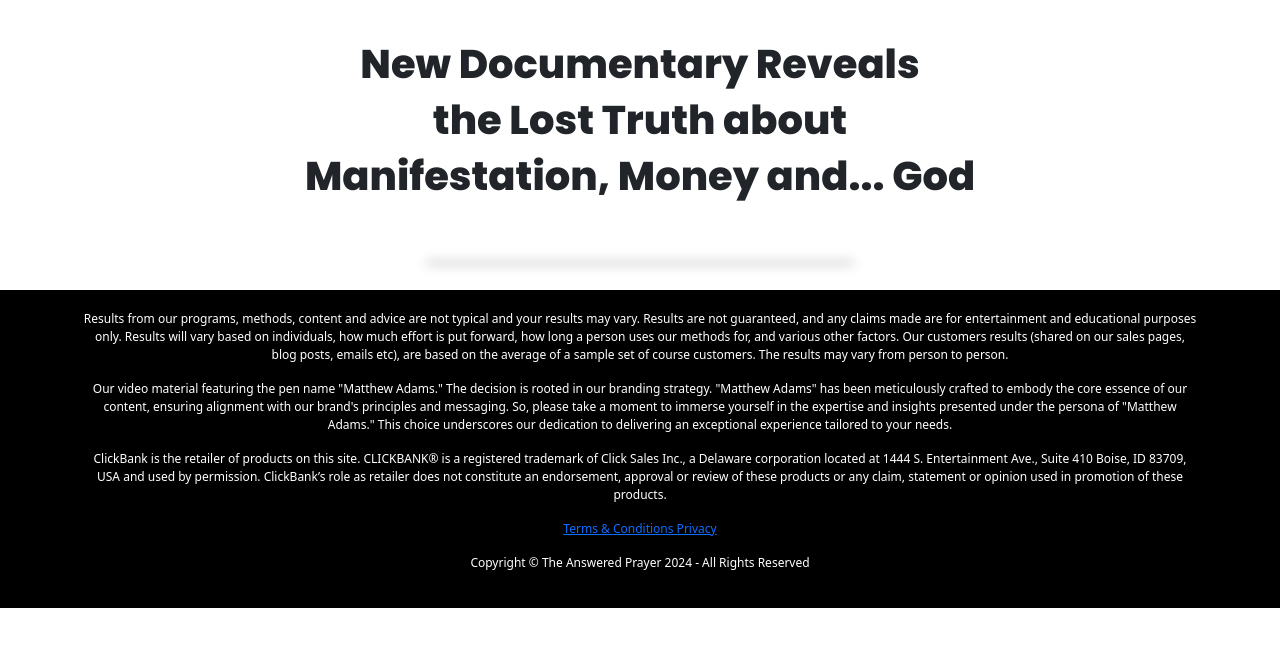
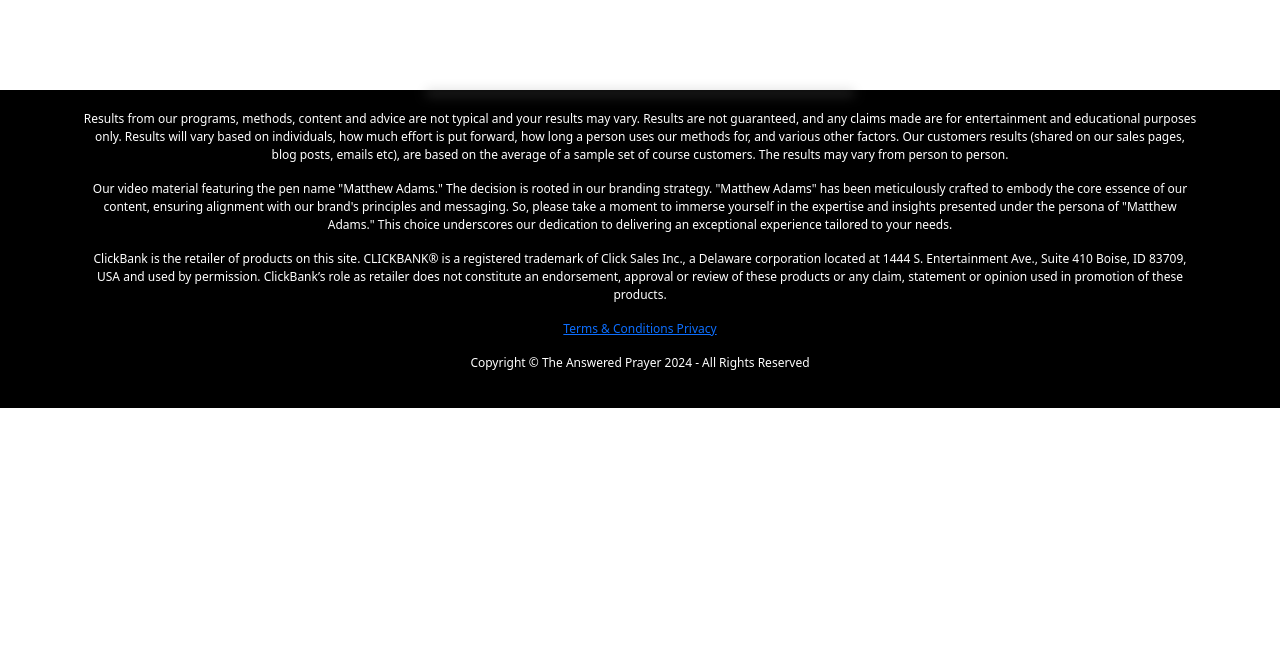
Before and after one commit to YC-TheGed/TAP, a plain HTML site: page index.html in a window 1280 px wide. Drawn offline with nearby package versions, Linux system fonts and the light colour scheme; a script that the page names is missing; files whose address does not match are found by name.

Commit message:
favicon-headline removal

```diff
--- a/index.html
+++ b/index.html
@@ -62,6 +62,7 @@
       integrity="sha384-QWTKZyjpPEjISv5WaRU9OFeRpok6YctnYmDr5pNlyT2bRjXh0JMhjY6hW+ALEwIH"
       crossorigin="anonymous"
     />
+    <link rel="icon" type="image/x-icon" href="/public/TAP-F.png" />
     <script
       src="https://cdn.jsdelivr.net/npm/bootstrap@5.3.3/dist/js/bootstrap.bundle.min.js"
       integrity="sha384-YvpcrYf0tY3lHB60NNkmXc5s9fDVZLESaAA55NDzOxhy9GkcIdslK1eN7N6jIeHz"
@@ -71,9 +72,6 @@
   </head>
   <body>
     <div class="container" id="top">
-      <h1><strong>New Documentary Reveals</strong></h1>
-      <h1><strong>the Lost Truth about</strong></h1>
-      <h1><strong>Manifestation, Money and... God</strong></h1>
       <div class="container" id="vsl">
         <script
           src="https://fast.wistia.com/embed/medias/3qtkkng8lr.jsonp"
```
Also changed, not shown: wel-omtb/index.html (+1 -0 lines), welcome01011/index.html (+1 -0 lines).
